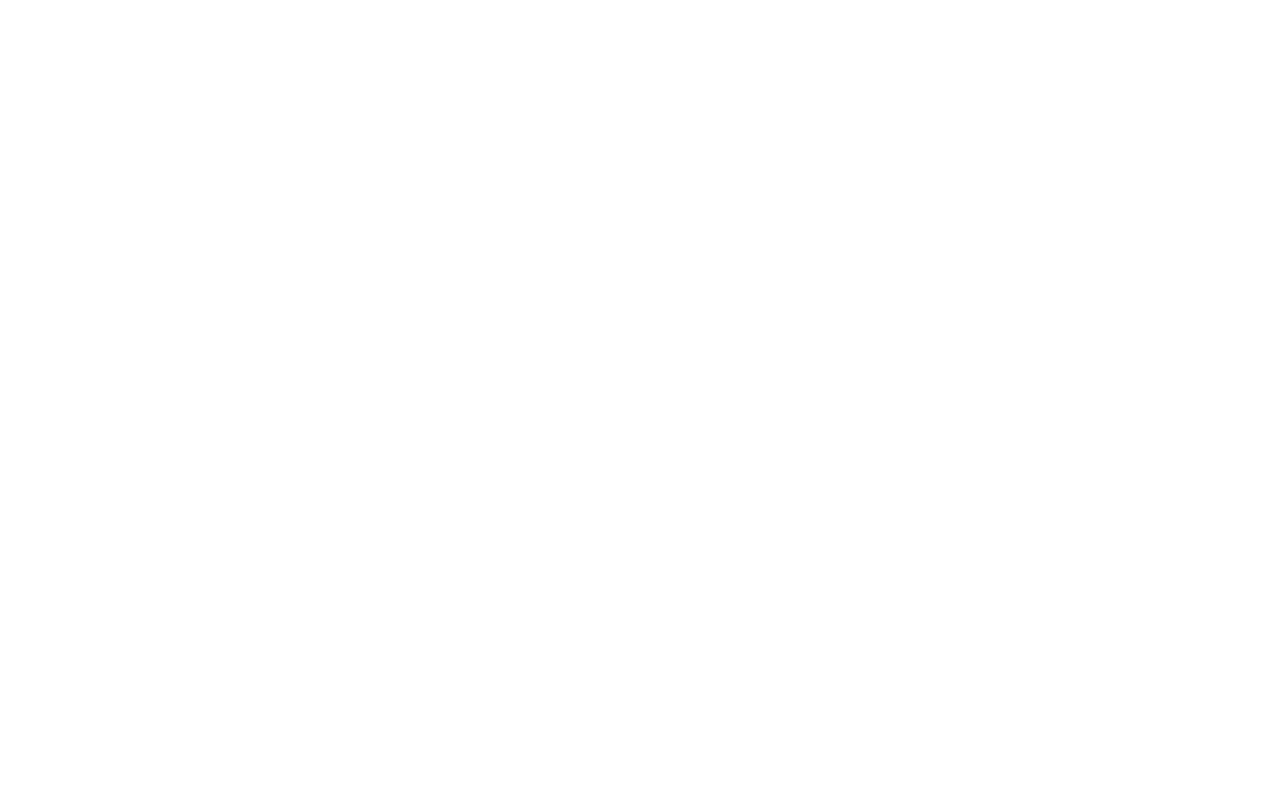
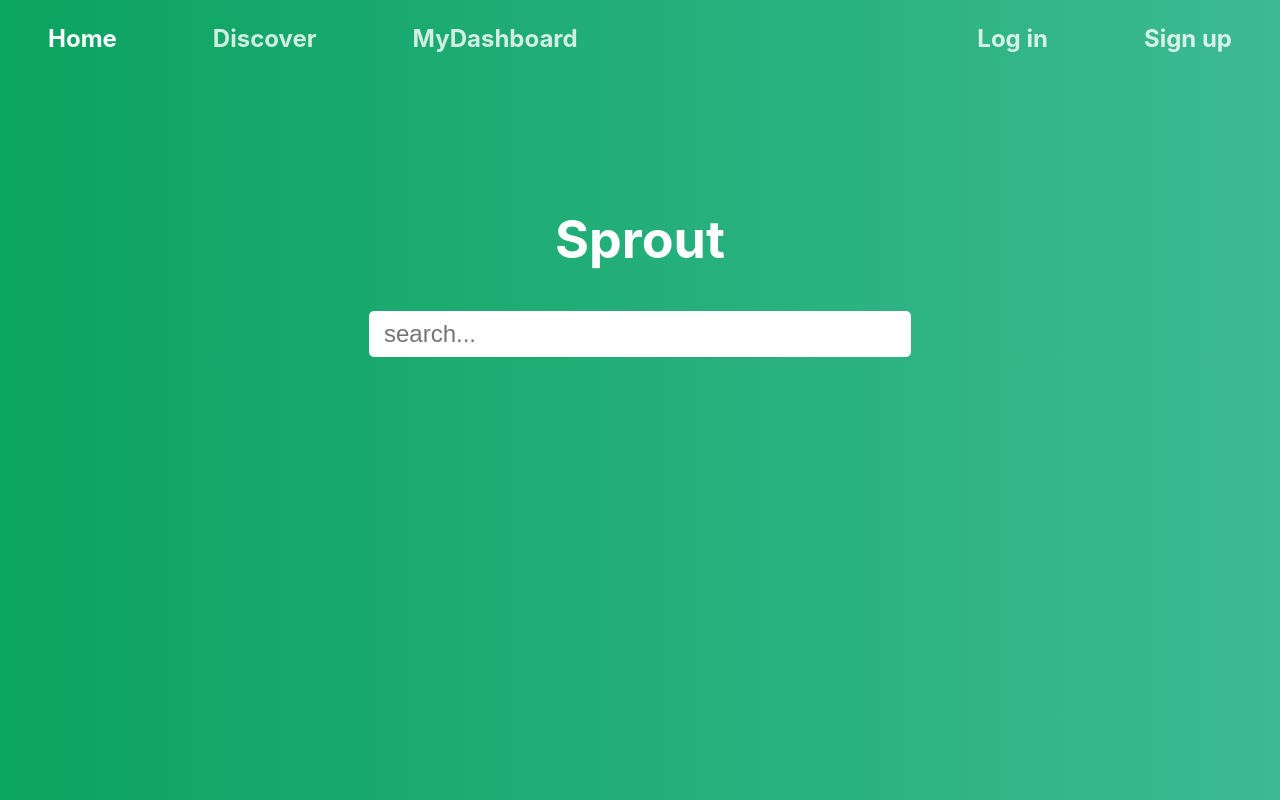
Before and after one commit to 210057zzh/CSCI_201_Final_Project, a React (Create React App) app in the folder front-end/: page / in a window 1280 px wide. Built offline with nearby package versions, Linux system fonts and the light colour scheme.

Commit message:
landing page setup

```diff
--- a/front-end/src/App.js
+++ b/front-end/src/App.js
@@ -1,8 +1,15 @@
-import './App.css';
+import './css/App.css';
+import {BrowserRouter, Switch, Route} from 'react-router-dom';
+import Home from './components/Home';
 
 function App() {
   return (
     <div className="App">
+      <BrowserRouter>
+        <Switch>
+          <Route exact path='/' component={Home}></Route>
+        </Switch>
+      </BrowserRouter>
     </div>
   );
 }
--- /dev/null
+++ b/front-end/src/components/Home.js
@@ -0,0 +1,17 @@
+import Navbar from './Navbar';
+import SearchBar from './SearchBar';
+import '../css/Home.css';
+
+function Home() {
+    return(
+        <div className='home'>
+            <Navbar/>
+            <div className='home-search'>
+                <div className='sprout'>Sprout</div>
+                <SearchBar/>
+            </div>
+        </div>
+    )
+}
+
+export default Home;
--- /dev/null
+++ b/front-end/src/components/Navbar.js
@@ -0,0 +1,24 @@
+import {NavLink, withRouter} from 'react-router-dom';
+import '../css/Navbar.css';
+
+function Navbar() {
+    function submit() {
+        // Google login here
+    }
+    return(
+        <div className='navbar'>
+            <div className='navbar-left'>
+                <NavLink className='navlink' exact to='/'>Home</NavLink>
+                <NavLink className='navlink' exact to='/discover'>Discover</NavLink>
+                <NavLink className='navlink' exact to='/dashboard'>MyDashboard</NavLink>
+            </div>
+            <div className='navbar-right'>
+                <div className='navlink' style={{display:"inline-block"}} onClick={submit}>Log in</div>
+                <div className='navlink' style={{display:"inline-block"}}>Sign up</div>
+            </div>
+
+        </div>
+    )
+}
+
+export default withRouter(Navbar);
--- /dev/null
+++ b/front-end/src/components/SearchBar.js
@@ -0,0 +1,25 @@
+import {useState} from 'react';
+import '../css/SearchBar.css';
+
+function SearchBar() {
+    const [search, setSearch] = useState('');
+
+    function handleChange(e) {
+        setSearch(e.target.value);
+    }
+
+    function submitSearch(e) {
+        e.preventDefault();
+        console.log(search);
+    }
+
+    return (
+        <div className='search-bar'>
+            <form onSubmit={submitSearch}>
+                <input type='text' placeholder='search...' onChange={handleChange}></input>
+            </form>
+        </div>
+    )
+}
+
+export default SearchBar;
--- /dev/null
+++ b/front-end/src/css/Home.css
@@ -0,0 +1,11 @@
+.home-search{
+    width: 100vw;
+    height: 100%;
+}
+.sprout {
+    color: white;
+    font-size: 52px;
+    font-weight: bold;
+    margin-top: 10%;
+    width: 100%;
+}
--- /dev/null
+++ b/front-end/src/css/Navbar.css
@@ -0,0 +1,34 @@
+.navbar {
+    display: flex;
+    flex-direction: row;
+    justify-content: space-between;
+    width: 100vw;
+    height: 10vh;
+}
+
+.navbar-left {
+    display: flex;
+    flex-direction: row;
+    justify-content: space-between;
+}
+
+.navbar-right {
+
+}
+
+.navlink {
+    text-decoration: none;
+    color: rgba(255,255,255,0.80);
+    margin: 1em 2em;
+    font-size: 24px;
+    font-weight: bold;
+}
+
+.navlink:hover {
+    color: white;
+    cursor: pointer;
+}
+
+.navlink.active {
+    color: white;
+}
--- /dev/null
+++ b/front-end/src/css/SearchBar.css
@@ -0,0 +1,19 @@
+.search-bar {
+    margin-top: 2.5em;
+    width: 100%;
+
+}
+
+.search-bar input{
+    height: 36px;
+    border-radius: 5px;
+    border: none;
+    width: 40%;
+    font-size: 24px;
+    padding: 5px 15px;
+}
+
+.search-bar input:focus {
+    border-radius: 5px;
+    outline: none;
+}
--- a/front-end/src/index.css
+++ b/front-end/src/css/index.css
@@ -1,10 +1,12 @@
 body {
   margin: 0;
-  font-family: -apple-system, BlinkMacSystemFont, 'Segoe UI', 'Roboto', 'Oxygen',
+  font-family: -apple-system, BlinkMacSystemFont, 'Poppins', 'Segoe UI', 'Roboto', 'Oxygen',
     'Ubuntu', 'Cantarell', 'Fira Sans', 'Droid Sans', 'Helvetica Neue',
     sans-serif;
   -webkit-font-smoothing: antialiased;
   -moz-osx-font-smoothing: grayscale;
+  background: linear-gradient(90deg, #0BA360, #3CBA92);
+
 }
 
 code {
--- a/front-end/src/index.js
+++ b/front-end/src/index.js
@@ -1,6 +1,6 @@
 import React from 'react';
 import ReactDOM from 'react-dom';
-import './index.css';
+import './css/index.css';
 import App from './App';
 
 ReactDOM.render(
```
Also changed, not shown: front-end/src/css/App.css (renamed from front-end/src/App.css).
